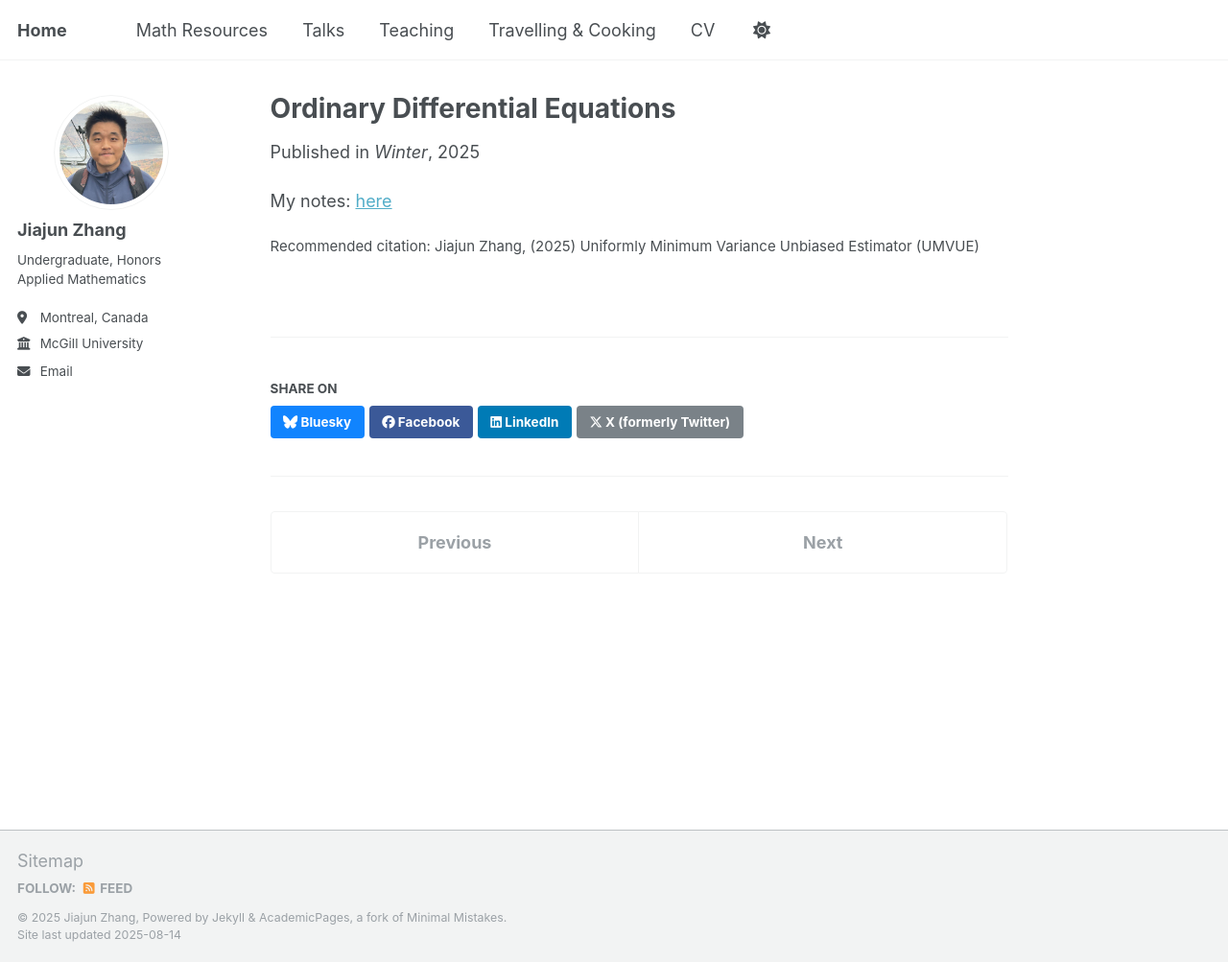
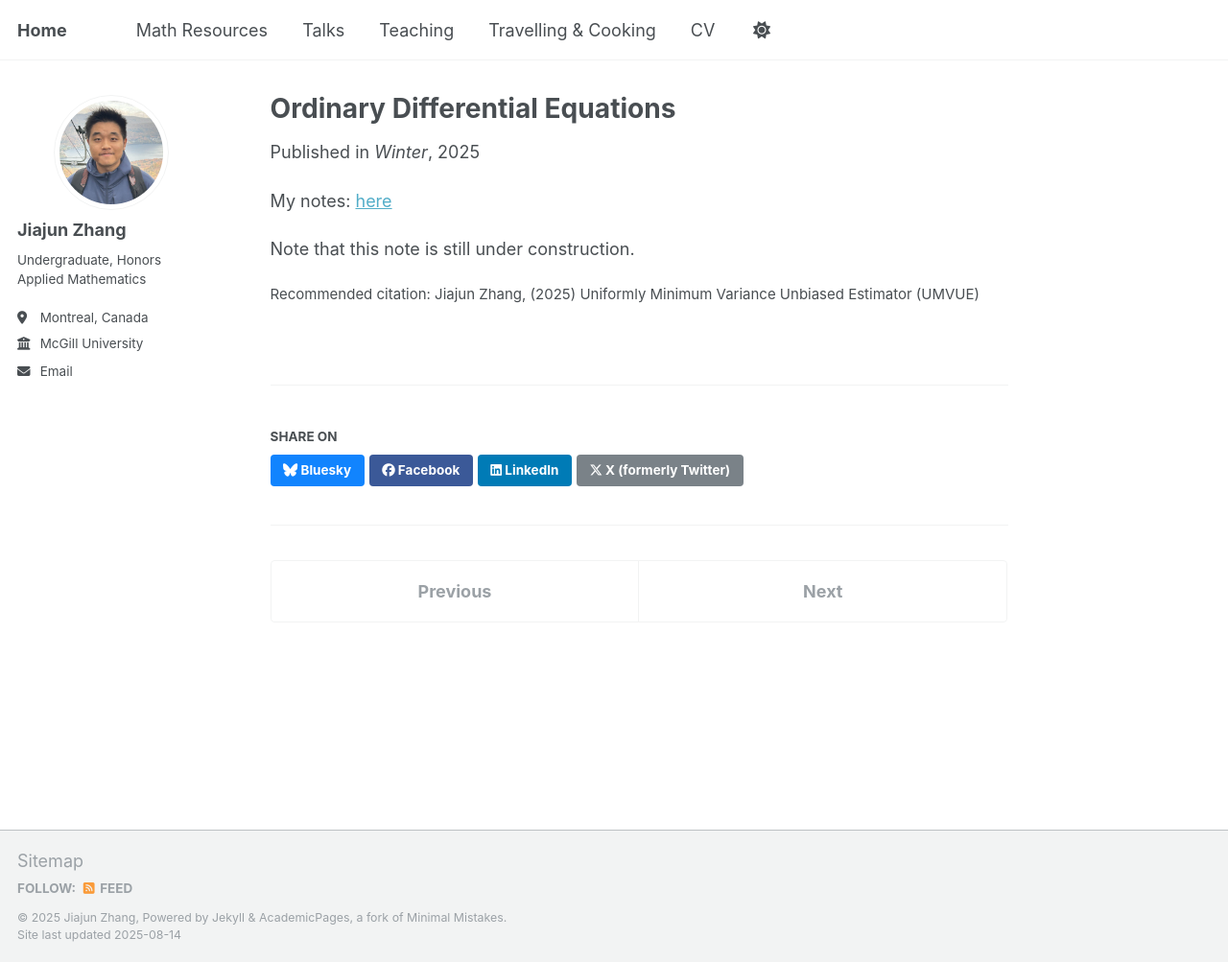
Before and after one commit to JohanssonRein/JohanssonRein.github.io, a Jekyll site: the page built from _publications/ode.md, in a window 1280 px wide and 1003 px high. Shown: the whole window at 96% size. Built offline with Jekyll 4.4.1, drawn with Linux system fonts in a browser that asks for light colours.

Commit message:
Update ode.md

```diff
--- a/_publications/ode.md
+++ b/_publications/ode.md
@@ -14,3 +14,5 @@ citation: 'Jiajun Zhang, (2025) Uniformly Minimum Variance Unbiased Estimator (U
 
 
 My notes: [here](/files/ode.pdf)
+
+Note that this note is still under construction.
```
